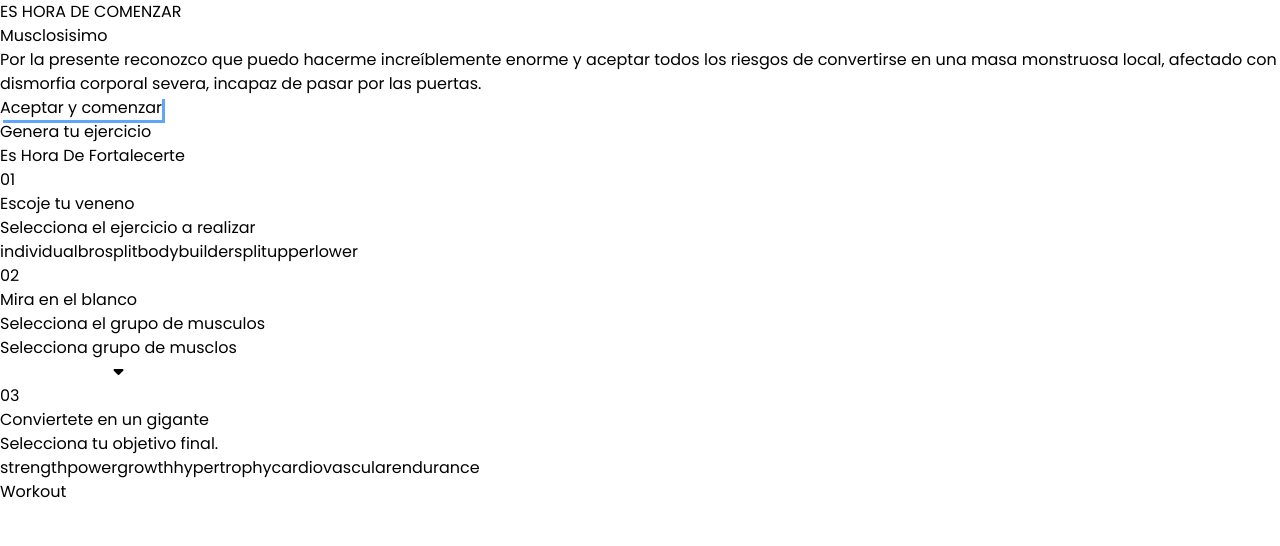
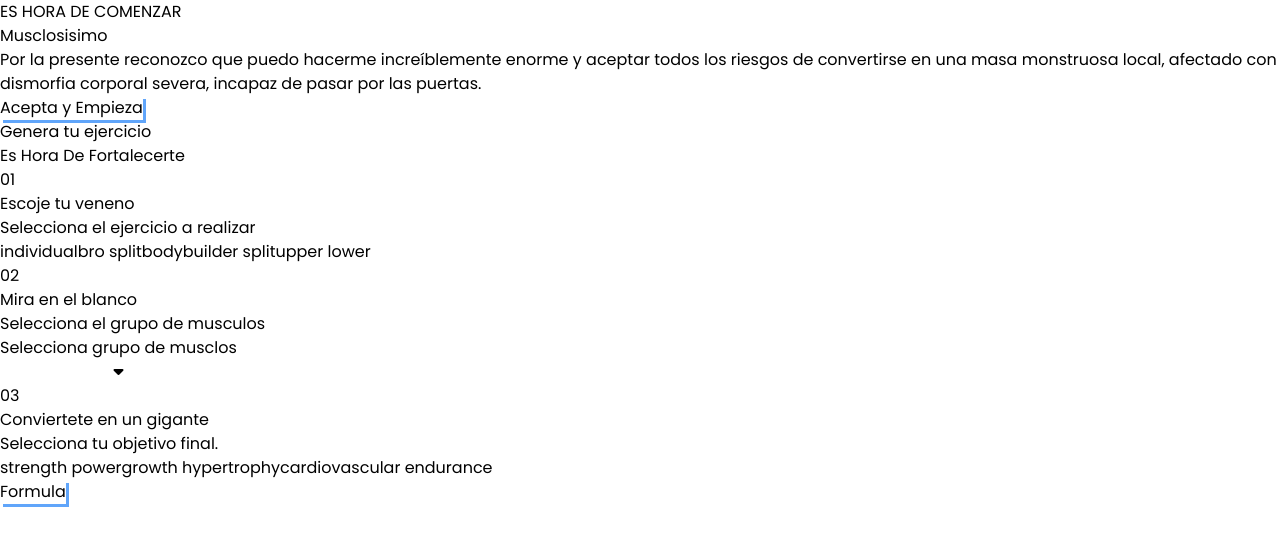
Before and after one commit to Gokuno/gym-app, a React (Vite) app: page / in a window 1280 px wide. Shown: the top 546 px of the page. Built offline with nearby package versions, Linux system fonts and the light colour scheme.

Commit message:
Se agrego funciones de ejercicios

```diff
--- a/src/App.jsx
+++ b/src/App.jsx
@@ -2,14 +2,37 @@
 import Hero from './components/Hero'
 import Generator from './components/Generator'
 import Workout from './components/Workout'
+import { generateWorkout } from './utils/functions'
 
 function App() {
+  const[workout, setWorkout] = useState(null)
+  const [poison, setPoison] = useState('individual')
+  const [muscles, setMuscles] = useState([])
+  const [goal, setGoal] = useState('strength_power')
+
+  function updateWorkout() {
+    if (muscles.length < 1) {
+      return
+    }
+    let newWorkout = generateWorkout({ poison, muscles, goal })
+    setWorkout(newWorkout)
+
+    window.location.href ='#workout'
+  }
 
   return (
     <main className='min-h-screen flex flex-col bg-gradient-to-r from-slate-800 to-slate-950 text-white text-sm sm:text-base'>
       <Hero />
-      <Generator />
-      <Workout />
+      <Generator
+      poison={poison}
+      setPoison={setPoison}
+      muscles={muscles}
+      setMuscles={setMuscles}
+      goal={goal}
+      setGoal={setGoal}
+      updateWorkout={updateWorkout}
+      />
+      {workout && (<Workout workout={workout} />)}
     </main>
   )
 }
--- /dev/null
+++ b/src/components/Button.jsx
@@ -0,0 +1,10 @@
+import React from 'react'
+
+export default function Button(props) {
+    const { text, func } = props
+  return (
+    <button onClick={func} className='px-8 mx-auto py-4 rounded-md border-[2px] bg-slate-950 border-blue-400 border-solid blueShadow duration-200'>
+        <p>{text}</p>
+    </button>
+  )
+}
--- /dev/null
+++ b/src/components/ExerciseCard.jsx
@@ -0,0 +1,53 @@
+import React, { useState } from 'react'
+
+export default function ExerciseCard(props) {
+    const { exercise, i } = props
+
+    const [setsCompleted, setSetsComplete] = useState(0)
+
+    function handleSetIncrement() {
+        setSetsComplete((setsCompleted + 1) % 6)
+    }
+
+  return (
+    <div className='p-4 rounded-md flex flex-col gap-4 bg-slate-950 sm:flex-wrap'>
+        <div className='flex flex-col sm:flex-row sm:items-center sm:flex-wrap gap-x-4'>
+            <h4 className='text-3xl hidden sm:inline sm:text-4xl md:text-5xl font-semibold text-slate-400'>
+                0{i + 1}
+            </h4>
+            <h2 className='capitalize whitespace-nowrap truncate max-w-full text-lg sm:text-xl md:text-2xl flex-1 sm:text-center'>{exercise.name.replaceAll("_", " ")}</h2>
+            <p className='text-sm text-slate-400 capitalize'>{exercise.type}</p>
+        </div>
+        <div className='flex flex-col'>
+            <h3 className='text-slate-400 text-sm'>Grupo de Musculos</h3>
+            <p className='capitalize'>{exercise.muscles.join(' & ')}</p>
+        </div>
+
+        <div className='flex flex-col bg-slate-950 rounded gap-2 '>
+            {exercise.description.split('___').map((val) => {
+                return (
+                    <div className='text-sm'>
+                        {val}
+                    </div>
+                )
+            })}
+        </div>
+
+        <div className='grid grid-cols-2 sm:grid-cols-4 sm:place-items-center gap-2'>
+            {['reps', 'rest', 'tempo'].map(info => {
+                return (
+                    <div key={info} className='flex flex-col p-2 rounded border-[1.5px] border-solid border-slate-900 w-full'>
+                        <h3 className='capitalize text-slate-400 text-sm'>{info === 'reps' ? `${exercise.unit}` : info}</h3>
+                        <p className='font-medium'>{exercise[info]}</p>
+                    </div>
+
+                )
+            })}
+            <button onClick={handleSetIncrement} className='flex flex-col p-2 rounded border-[1.5px] duration-200 border-solid border-blue-900 hover:border-blue-600 w-full duration-200'>
+            <h3 className='capitalize text-slate-400 text-sm'>Sets completados</h3>
+            <p className='font-medium'>{setsCompleted} / 5</p>
+            </button>
+        </div>
+    </div>
+  )
+}
--- a/src/components/Generator.jsx
+++ b/src/components/Generator.jsx
@@ -1,6 +1,7 @@
 import React, { useState } from 'react'
 import SectionWrapper from './SectionWrapper'
 import { SCHEMES, WORKOUTS } from '../utils/swoldier'
+import Button from './Button'
 
 function Header(props) {
   const { index, title, description } = props
@@ -15,11 +16,10 @@
   )
 }
 
-export default function Generator() {
+export default function Generator(props) {
+  const { poison, setPoison, muscles, setMuscles, goal, setGoal, updateWorkout } = props
   const [showModal, setShowModal] = useState(false)
-  const [poison, setPoison] = useState('individual')
-  const [muscles, setMuscles] = useState([])
-  const [goal, setGoal] = useState('strength_power')
+
  // let showModal = false
 
   function toggleModal() {
@@ -50,7 +50,7 @@
 }
 
   return (
-    <SectionWrapper header={"Genera tu ejercicio"} title={['Es', 'Hora', 'De', 'Fortalecerte']}>
+    <SectionWrapper id={'generate'} header={"Genera tu ejercicio"} title={['Es', 'Hora', 'De', 'Fortalecerte']}>
       <Header index={'01'} title={'Escoje tu veneno'} description={"Selecciona el ejercicio a realizar"} />
 
       <div className='grid grid-cols-2 sm:grid-cols-4 gap-4'>
@@ -59,8 +59,8 @@
           <button onClick={() => {
             setMuscles([])
             setPoison(type)
-      }} className={'bg-slate-950 border duration-200 hover:border-blue-600 py-3 rounded-lg ' + (type === poison ? ' border-blue-600': ' border-blue-400')} key={typeIndex}>
-            <p className='capitalize'>{type.replaceAll('_', "")}</p>
+      }} className={'bg-slate-950 border duration-200 px-4 hover:border-blue-600 py-3 rounded-lg' + (type === poison ? ' border-blue-600': ' border-blue-400')} key={typeIndex}>
+            <p className='capitalize'>{type.replaceAll('_', " ")}</p>
           </button>
         )
       })}
@@ -89,17 +89,19 @@
       </div>
       <Header index={'03'} title={'Conviertete en un gigante'} description={"Selecciona tu objetivo final."} />
 
-      <div className='grid grid-cols-3 gap-4'>
+      <div className='grid grid-cols-1 sm:grid-cols-3 gap-4'>
       {Object.keys(SCHEMES).map((scheme, schemeIndex) => {
         return (
           <button onClick={() => (
             setGoal(scheme)
-          )} className={'bg-slate-950 border duration-200 hover:border-blue-600 py-3 rounded-lg ' + (scheme === goal ? ' border-blue-600': ' border-blue-400')} key={schemeIndex}>
-            <p className='capitalize'>{scheme.replaceAll('_', "")}</p>
+          )} className={'bg-slate-950 border duration-200 hover:border-blue-600 py-3 rounded-lg px-4' + (scheme === goal ? ' border-blue-600': ' border-blue-400')} key={schemeIndex}>
+            <p className='capitalize'>{scheme.replaceAll('_', " ")}</p>
           </button>
         )
       })}
       </div>
+      <Button func={updateWorkout} text={"Formula"}></Button>
     </SectionWrapper>
+
   )
 }
--- a/src/components/Hero.jsx
+++ b/src/components/Hero.jsx
@@ -1,4 +1,5 @@
 import React from 'react'
+import Button from './Button'
 
 export default function Hero() {
   return (
@@ -8,9 +9,9 @@
         <h1 className='uppercase font-semibold text-4xl sm:text-5xl md:text-6xl lg:text-7xl'>Musclo<span className='text-blue-400'>sisimo</span></h1>
         </div>
         <p className='text-sm md:text-base font-light'>Por la presente reconozco que puedo hacerme <span className='text-blue-400 font-medium'>increíblemente enorme</span> y aceptar todos los riesgos de convertirse en una <span className='text-blue-400 font-medium'>masa monstruosa</span> local, afectado con dismorfia corporal severa, incapaz de pasar por las puertas.</p>
-        <button className='px-8 py-4 rounded-md border-[2px] bg-slate-950 border-blue-400 border-solid blueShadow duration-200'>
-           <p>Aceptar y comenzar</p>
-        </button>
+        <Button func={() => {
+          window.location.href = '#generate'
+        }} text={"Acepta y Empieza"}></Button>
     </div>
   )
 }
--- a/src/components/SectionWrapper.jsx
+++ b/src/components/SectionWrapper.jsx
@@ -1,9 +1,9 @@
 import React from 'react'
 
 export default function SectionWrapper(props) {
-    const { children, header, title } = props
+    const { children, header, title, id } = props
   return (
-    <section className='min-h-screen flex flex-col gap-10'>
+    <section id={id} className='min-h-screen flex flex-col gap-10'>
         <div className='bg-slate-950 py-10 flex flex-col gap-2 justify-center items-center p-4'>
             <p className='uppercase font-medium'>{header}</p>
             <h2 className='font-semibold text-3xl sm:text-4xl md:text-5xl lg:text-6xl'>{title[0]} <span className='uppercase text-blue-400'>{title[1]}</span> {title[2]} <span className='uppercase text-blue-400'>{title[3]}</span></h2>
--- a/src/components/Workout.jsx
+++ b/src/components/Workout.jsx
@@ -1,7 +1,18 @@
 import React from 'react'
+import SectionWrapper from './SectionWrapper'
+import ExerciseCard from './ExerciseCard'
 
-export default function Workout() {
+export default function Workout(props) {
+  const { workout } = props
   return (
-    <div>Workout</div>
+    <SectionWrapper id={'workout'} header={"Bienvenido"} title={['A', 'Tu', 'Zona', 'Musculosisimo']}>
+      <div className='flex flex-col gap-4'>
+        {workout.map((exercise, i) => {
+          return (
+              <ExerciseCard i={i} exercise={exercise} key={i} />
+          )
+        })}
+      </div>
+    </SectionWrapper>
   )
 }
--- a/src/index.css
+++ b/src/index.css
@@ -1,6 +1,10 @@
 @tailwind base;
 @tailwind components;
 @tailwind utilities;
+
+html {
+    scroll-behavior: smooth;
+}
 
 *{
     font-family: "Poppins", sans-serif;
--- /dev/null
+++ b/src/utils/functions.js
@@ -0,0 +1,172 @@
+import { EXERCISES, SCHEMES, TEMPOS, WORKOUTS } from "./swoldier"
+const exercises = exercisesFlattener(EXERCISES)
+
+export function generateWorkout(args) {
+    const { muscles, poison: workout, goal } = args
+    let exer = Object.keys(exercises);
+    exer = exer.filter((key) => exercises[key].meta.environment !== "home");
+    let includedTracker = [];
+    let numSets = 5;
+    let listOfMuscles;
+
+    if (workout === "individual") {
+        listOfMuscles = muscles;
+    } else {
+        listOfMuscles = WORKOUTS[workout][muscles[0]];
+    }
+
+    listOfMuscles = new Set(shuffleArray(listOfMuscles));
+    let arrOfMuscles = Array.from(listOfMuscles);
+    let scheme = goal
+    let sets = SCHEMES[scheme].ratio
+        .reduce((acc, curr, index) => {
+            //make this compound and exercise muscle -> array of objects and destructure in loop
+            return [
+                ...acc,
+                ...[...Array(parseInt(curr)).keys()].map((val) =>
+                    index === 0 ? "compound" : "accessory"
+                ),
+            ];
+        }, [])
+        .reduce((acc, curr, index) => {
+            const muscleGroupToUse =
+                index < arrOfMuscles.length
+                    ? arrOfMuscles[index]
+                    : arrOfMuscles[index % arrOfMuscles.length];
+            return [
+                ...acc,
+                {
+                    setType: curr,
+                    muscleGroup: muscleGroupToUse,
+                },
+            ];
+        }, []);
+
+    const { compound: compoundExercises, accessory: accessoryExercises } =
+        exer.reduce(
+            (acc, curr) => {
+                let exerciseHasRequiredMuscle = false;
+                for (const musc of exercises[curr].muscles) {
+                    if (listOfMuscles.has(musc)) {
+                        exerciseHasRequiredMuscle = true;
+                    }
+                }
+                return exerciseHasRequiredMuscle
+                    ? {
+                        ...acc,
+                        [exercises[curr].type]: {
+                            ...acc[exercises[curr].type],
+                            [curr]: exercises[curr],
+                        },
+                    }
+                    : acc;
+            },
+            { compound: {}, accessory: {} }
+        );
+
+    const genWOD = sets.map(({ setType, muscleGroup }) => {
+        const data =
+            setType === "compound" ? compoundExercises : accessoryExercises;
+        const filteredObj = Object.keys(data).reduce((acc, curr) => {
+            if (
+                includedTracker.includes(curr) ||
+                !data[curr].muscles.includes(muscleGroup)
+            ) {
+                // if (includedTracker.includes(curr)) { console.log('banana', curr) }
+                return acc;
+            }
+            return { ...acc, [curr]: exercises[curr] };
+        }, {});
+        const filteredDataList = Object.keys(filteredObj);
+        const filteredOppList = Object.keys(
+            setType === "compound" ? accessoryExercises : compoundExercises
+        ).filter((val) => !includedTracker.includes(val));
+
+        let randomExercise =
+            filteredDataList[
+            Math.floor(Math.random() * filteredDataList.length)
+            ] ||
+            filteredOppList[
+            Math.floor(Math.random() * filteredOppList.length)
+            ];
+
+        // console.log(randomExercise)
+
+        if (!randomExercise) {
+            return {};
+        }
+
+        let repsOrDuraction =
+            exercises[randomExercise].unit === "reps"
+                ? Math.min(...SCHEMES[scheme].repRanges) +
+                Math.floor(
+                    Math.random() *
+                    (Math.max(...SCHEMES[scheme].repRanges) -
+                        Math.min(...SCHEMES[scheme].repRanges))
+                ) +
+                (setType === "accessory" ? 4 : 0)
+                : Math.floor(Math.random() * 40) + 20;
+        const tempo = TEMPOS[Math.floor(Math.random() * TEMPOS.length)];
+
+        if (exercises[randomExercise].unit === "reps") {
+            const tempoSum = tempo
+                .split(" ")
+                .reduce((acc, curr) => acc + parseInt(curr), 0);
+            if (tempoSum * parseInt(repsOrDuraction) > 85) {
+                repsOrDuraction = Math.floor(85 / tempoSum);
+            }
+        } else {
+            //set to nearest 5 seconds
+            repsOrDuraction = Math.ceil(parseInt(repsOrDuraction) / 5) * 5;
+        }
+        includedTracker.push(randomExercise);
+
+        return {
+            name: randomExercise,
+            tempo,
+            rest: SCHEMES[scheme]["rest"][setType === "compound" ? 0 : 1],
+            reps: repsOrDuraction,
+            ...exercises[randomExercise],
+        };
+    });
+
+    return genWOD.filter(
+        (element) => Object.keys(element).length > 0
+    );
+}
+
+function shuffleArray(array) {
+    for (let i = array.length - 1; i > 0; i--) {
+        let j = Math.floor(Math.random() * (i + 1))
+        let temp = array[i]
+        array[i] = array[j]
+        array[j] = temp
+    }
+    return array
+}
+
+function exercisesFlattener(exercisesObj) {
+    const flattenedObj = {}
+
+    for (const [key, val] of Object.entries(exercisesObj)) {
+        if (!("variants" in val)) {
+            flattenedObj[key] = val
+        } else {
+            for (const variant in val.variants) {
+                let variantName = variant + "_" + key
+                let variantSubstitutes = Object.keys(val.variants).map((element) => {
+                    return element + ' ' + key
+                }).filter(element => element.replaceAll(' ', '_') !== variantName)
+
+                flattenedObj[variantName] = {
+                    ...val,
+                    description: val.description + '___' + val.variants[variant],
+                    substitutes: [
+                        ...val.substitutes, variantSubstitutes
+                    ].slice(0, 5)
+                }
+            }
+        }
+    }
+    return flattenedObj
+}
```
